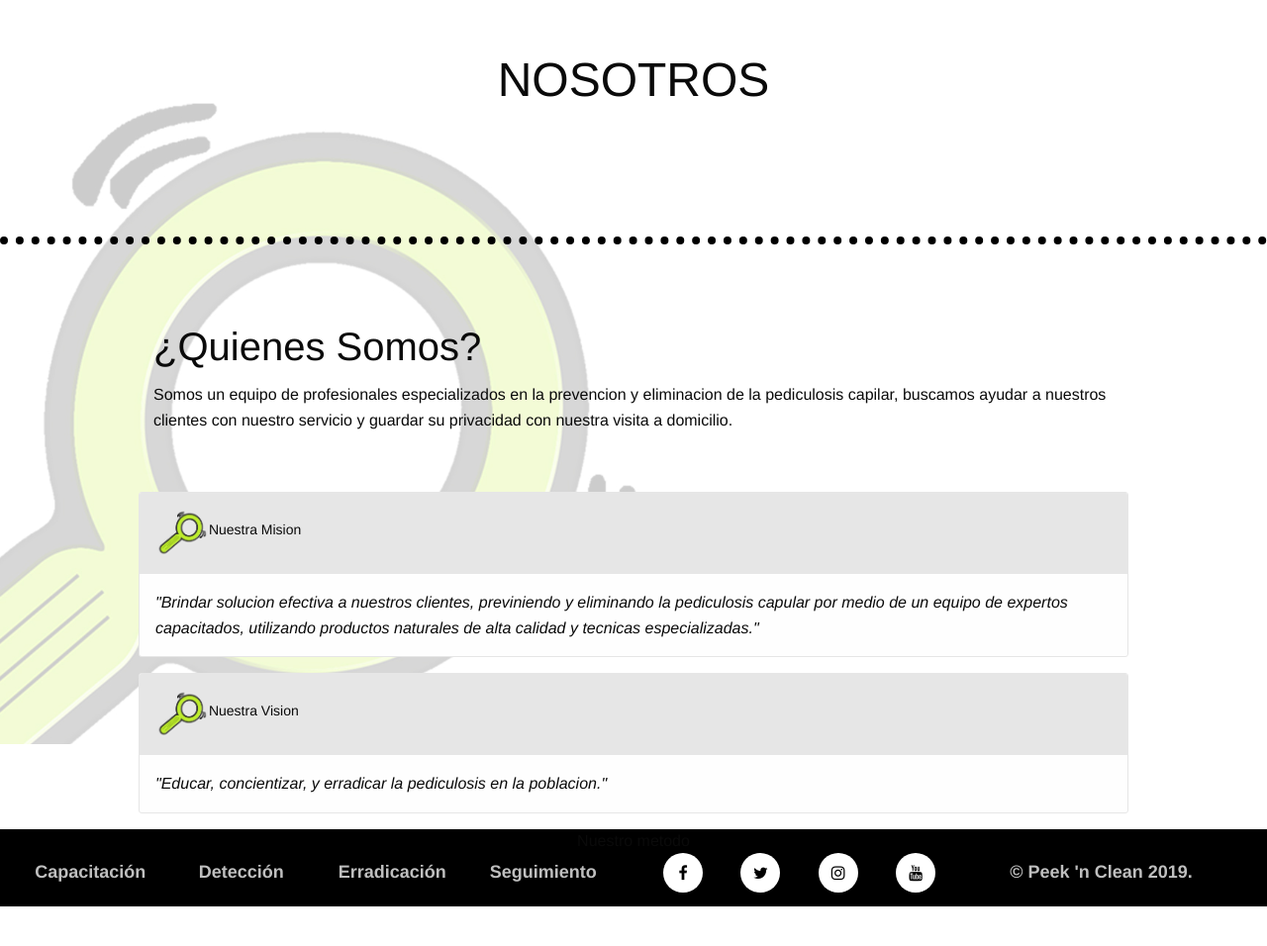
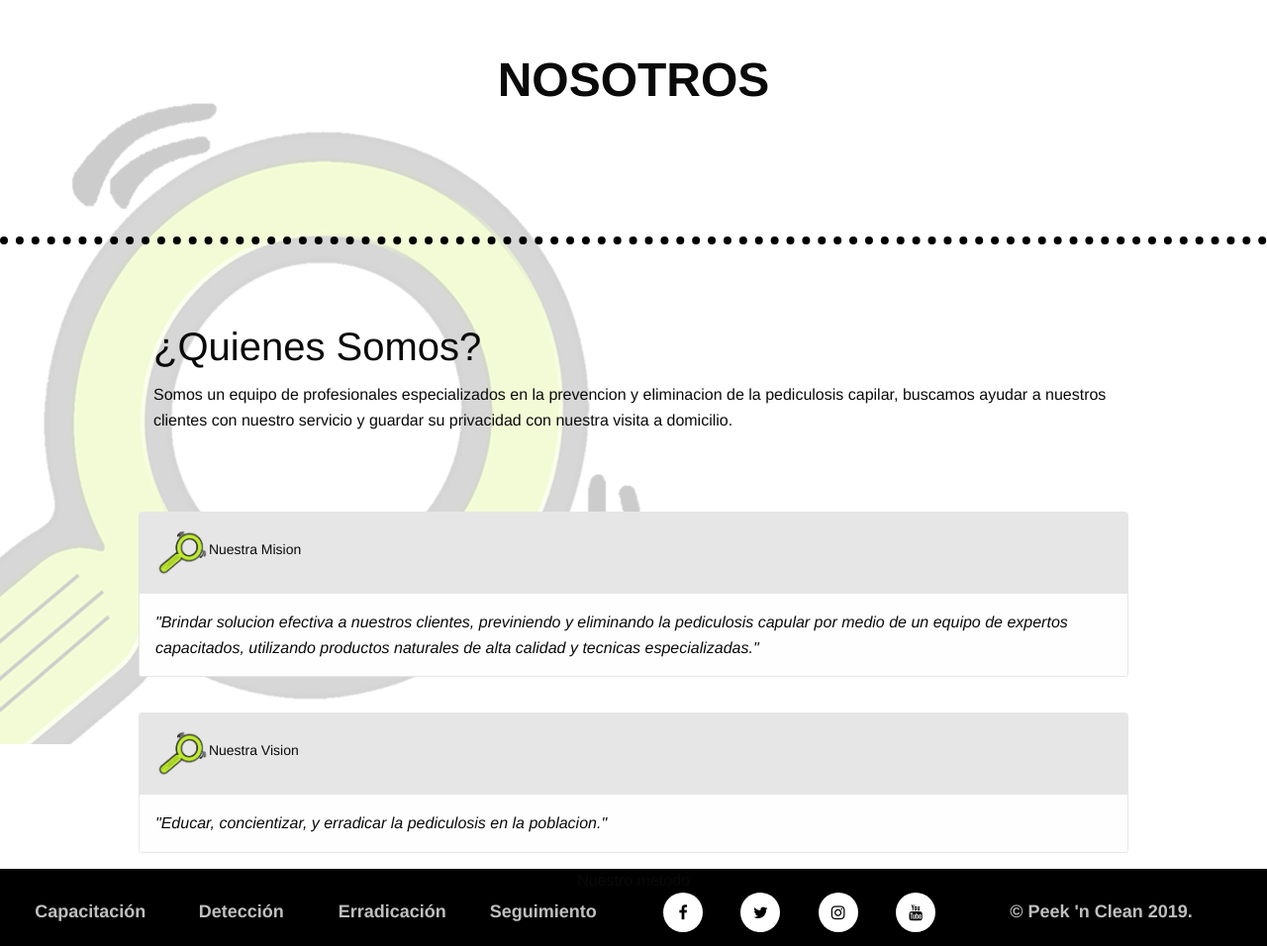
Before and after one commit to jsgarcias/pnc, a PHP site: page /misionVision.html in a window 1280 px wide. Shown: the part 48-1004 px from the top of the page at 99% size. Before the commit the page ends 964 px from the top, so only its background shows below. Run offline with PHP 8.4, Linux system fonts and the light colour scheme.

Commit message:
correcciones

```diff
--- a/contacto.html
+++ b/contacto.html
@@ -45,7 +45,7 @@
                 <div class="grid-container" style="padding-top: 45px;">
                     <div class="grid-x grid-padding-x">
                         <div class="large-12 cell box--large">
-                            <h1>CONTACTANOS</h1>
+                            <h1><strong>CONTACTANOS</strong></h1>
                         </div>
                     </div>
 
--- a/css/app.css
+++ b/css/app.css
@@ -139,6 +139,11 @@ width:100%!important;
 padding:0;
 margin:0;
 width:100%;
+}
+
+.bordeNosotros
+{
+	padding-top:20px;
 }
 
 
--- a/informate.html
+++ b/informate.html
@@ -46,7 +46,7 @@
 
                     <div class="grid-x grid-padding-x">
                         <div class="large-12 cell box--large">
-                            <h1>INFORMATE</h1>
+                            <h1><strong>INFORMATE</strong></h1>
                         </div>
                     </div>
 
--- a/misionVision.html
+++ b/misionVision.html
@@ -45,7 +45,7 @@
                 <div class="grid-container" style="padding-top: 45px;">
                     <div class="grid-x grid-padding-x">
                         <div class="large-12 cell box--large">
-                            <h1>NOSOTROS</h1>
+                            <h1><strong>NOSOTROS</strong></h1>
                         </div>
                     </div>
 
@@ -63,7 +63,7 @@
 
 
 
-                    <div class="row ">
+                    <div class="row bordeNosotros">
                         <div class="small-12 medium-12 large-12 columns medium-centered large-centered">
                             <div class="row">
 
@@ -84,7 +84,7 @@
                         </div>
                     </div>
 
-                    <div class="row ">
+                    <div class="row bordeNosotros">
                         <div class="small-12 medium-12 large-12 columns medium-centered large-centered">
                             <div class="row">
                                 <div class="card">
--- a/productos.html
+++ b/productos.html
@@ -45,7 +45,7 @@
                 <div class="grid-container" style="padding-top: 45px;">
                     <div class="grid-x grid-padding-x ">
                         <div class="large-12 cell box--large">
-                            <h1>PRODUCTOS Y SERVICIOS</h1>
+                            <h1><strong>PRODUCTOS Y SERVICIOS</strong></h1>
                         </div>
                     </div>
 
--- a/queHacemos.html
+++ b/queHacemos.html
@@ -45,7 +45,7 @@
                 <div class="grid-container" style="padding-top: 45px;">
                     <div class="grid-x grid-padding-x ">
                         <div class="large-12 cell box--large">
-                            <h1>¿QUE HACEMOS?</h1>
+                            <h1><strong>¿QUE HACEMOS?</strong></h1>
                         </div>
                     </div>
 
```
